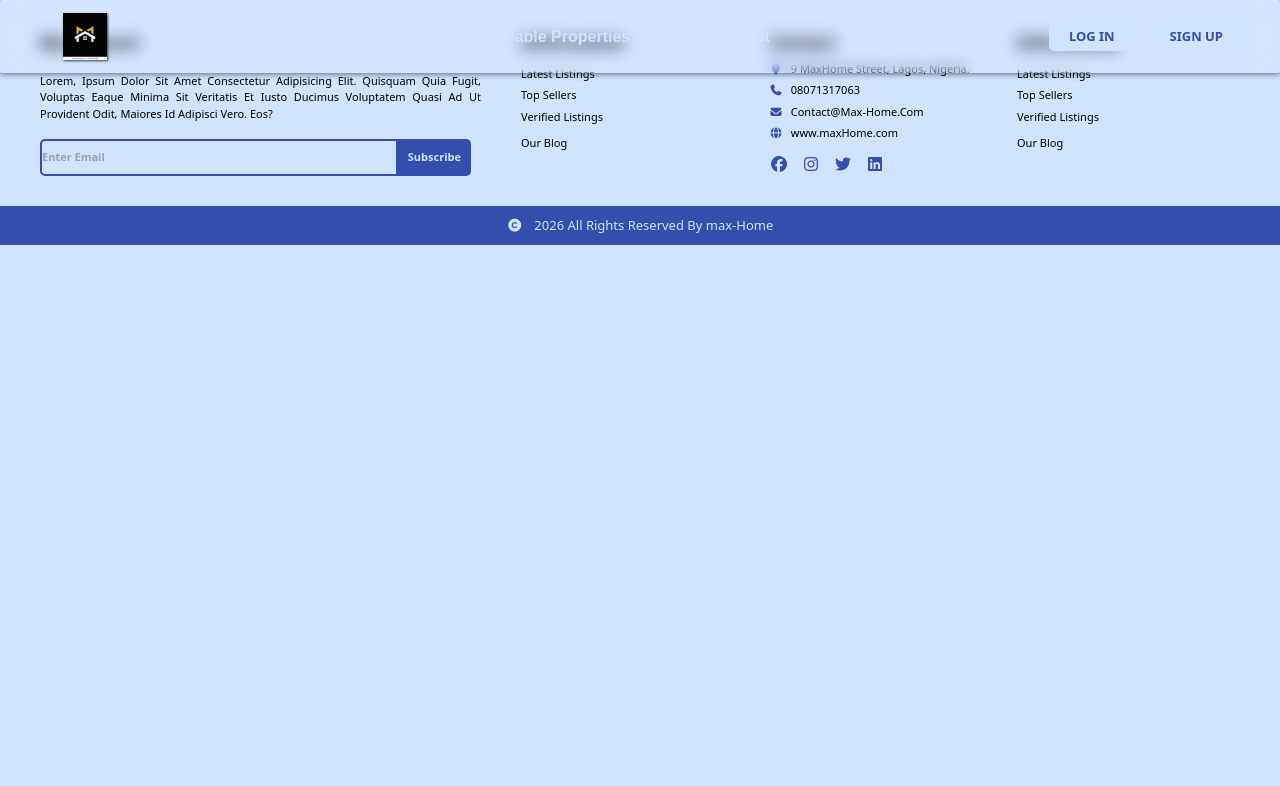
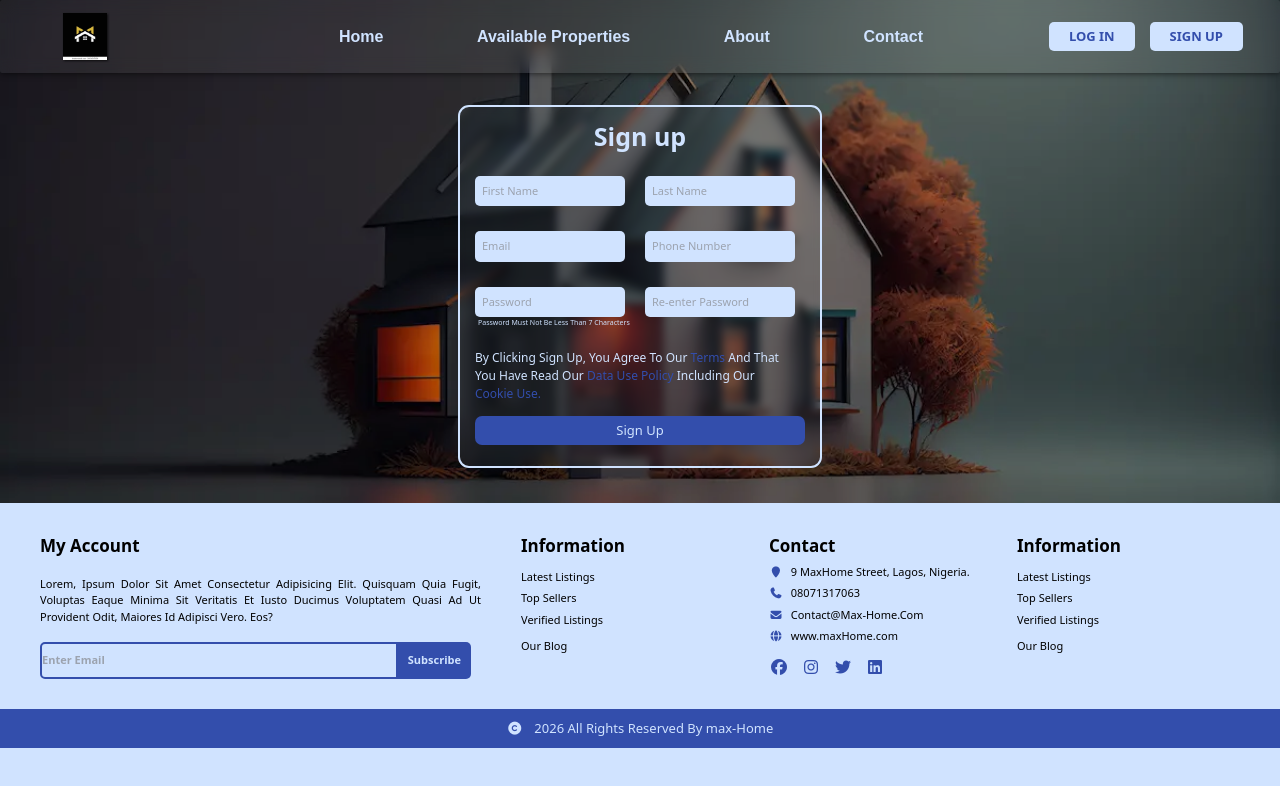
Before and after one commit to Alisky865/max-Home, a React (Vite) app: page /tenantsignUp in a window 1280 px wide. Shown: the top 786 px of the page. Built offline with nearby package versions, Linux system fonts and the light colour scheme.

Commit message:
integrated both the tenant signup page and agent signup pages into the system

```diff
--- a/src/App.jsx
+++ b/src/App.jsx
@@ -6,7 +6,8 @@ import Footer from './Components/Footer.jsx'
 import Home from './Pages/Home.jsx'
 import Login from './Pages/Login.jsx'
 import AgentsOrTenants from './Pages/AgentsOrTenants.jsx'
-import SignUp from './Pages/SignUp.jsx'
+import TenantSignUp from './Pages/TenantSignUp.jsx'
+import AgentSignUp from './Pages/AgentSignUp.jsx'
 import About from './Pages/About.jsx'
 
 
@@ -20,10 +21,10 @@ function App() {
       <Routes>
         <Route path="/" element={<Home/>}/>
         <Route path="/login" element={<Login/>}/>
-        <Route path="/AgentsOrTenants" element={<AgentsOrTenants/>}/>
-        <Route path="/signup" element={<SignUp/>}/>
+        <Route path="/agentsortenants" element={<AgentsOrTenants/>}/>
+        <Route path="/tenantsignUp" element={<TenantSignUp/>}/>
+        <Route path="/agentsignup" element={<AgentSignUp/>}/>
       </Routes>
-      {/* <AgentsOrTenants/> */}
       <About/>
       <Footer/>
     </>
--- a/src/Pages/SignUp.jsx
+++ b/src/Pages/AgentSignUp.jsx
@@ -4,28 +4,7 @@ import '../styles/styling.css'
 import '../styles/responsive.css'
 
 
-function SignUp() {
-
-  const clickHere = ()=>{
-    const click = document.querySelector(".clickHereBtn");
-
-    if(!click.classList.contains('clickToSignUp'))
-      { click.classList.add('clickToSignUp');
-         click.classList.remove('clickToSignUpClose')
-      }
-   else{click.classList.add('clickToSignUpClose');
-     click.classList.remove('clickToSignUp');
-   };
-
-
-    // click.classList.contains('clickToSignUp') ? click.classList.add('clickToSignUpClose') : click.classList.add('clickToSignUp');
-  }
-
-
-  // <input type="radio" value='Home Delivery'
-  //             checked={deliveryMethod === 'Home Delivery'}
-  //             onChange={pickDeliveryMethod} />
-  //           <label htmlFor="">Home Delivery</label>
+function AgentSignUp() {
 
 
   return (
@@ -43,18 +22,6 @@ function SignUp() {
              <h1 className="sign-up-heading text-center text-[25px]
                font-sans font-bold text-[#D0E3FF] my-[10px]">Sign up
              </h1>
-           </div>
-
-
-           <div>
-             <p className="sign-up-heading-p text-center text-[13px]
-              font-sans font-normal text-[#D0E3FF] mb-[5px] mr-[3px]
-               w-[100%]">
-               Want To Register As An Agent ?
-               <button className=" font-bold border-none bg-transparent px-[7px] py-[5px]" onClick={clickHere}>
-                 Click Here
-               </button>
-             </p>
            </div>
 
 
@@ -100,7 +67,7 @@ function SignUp() {
            </div>
 
 
-           <div className="clickHereBtn hidden ">
+           <div className="clickHereBtn ">
              <div className="details-box2 grid grid-cols-2">
                  <div className="grid grid-rows w-[160px]
                    overflow-hidden py-[3px] px-[1px] relative left-[7px] place-content-center">
@@ -230,4 +197,4 @@ function SignUp() {
   )
 }
 
-export default SignUp
+export default AgentSignUp
--- a/src/Pages/AgentsOrTenants.jsx
+++ b/src/Pages/AgentsOrTenants.jsx
@@ -1,14 +1,15 @@
 
 import React from 'react';
 import  { useState, useEffect } from 'react'
-import { Link } from "react-router-dom";
-import { NavLink } from 'react-router-dom';
+import { Link, useNavigate, NavLink } from "react-router-dom";
 import '../styles/styling.css'
 import '../styles/responsive.css'
 
 
 function AgentsOrTenants() {
   const [choice, setChoice] = useState('')
+
+  const navigate = useNavigate();
 
   function pickSignUpChoice(e){
     setChoice(e.target.value);
@@ -17,15 +18,15 @@ function AgentsOrTenants() {
   const isdisabled = choice.trim() === '';
 
   const createAcct = ()=>{
-    console.log('wats up man')
+    if(choice === 'Tenant')
+      navigate('/tenantsignup');
+   else if(choice === 'Agent')
+      navigate('/agentsignup');
+
+
   }
 
-  useEffect(()=>{console.log(choice)},[choice])
-
-  // <input type="radio" value='Home Delivery'
-  //             checked={deliveryMethod === 'Home Delivery'}
-  //             onChange={pickDeliveryMethod} />
-  //           <label htmlFor="">Home Delivery</label>
+  // useEffect(()=>{console.log(choice)},[choice])
 
 
   return (
--- /dev/null
+++ b/src/Pages/TenantSignUp.jsx
@@ -0,0 +1,100 @@
+
+import React from 'react';
+import '../styles/styling.css'
+import '../styles/responsive.css'
+
+
+function TenantSignUp() {
+
+
+  return (
+    <>
+
+     <section className="signInContainer z-[9] flex flex-col
+       align-middle justify-center relative top-0 left-0 right-0
+       p-[35px] h-max"  id="login-container">
+
+       <div className="signinBox self-center flex flex-col align-middle
+         px-[5px] py-[1px] border-[2px] border-[solid]
+         border-[#D0E3FF] bg-[#D0E3FF10] backdrop-blur-[4px]
+         rounded-[11px] h-[max-content] w-[max-content] mt-[70px]">
+           <div>
+             <h1 className="sign-up-heading text-center text-[25px]
+               font-sans font-bold text-[#D0E3FF] my-[10px]">Sign up
+             </h1>
+           </div>
+
+
+           <div className="details-box grid grid-cols-2
+             gap-[0px] p-[5px] w-[100%]">
+
+             <div className="fname-grid grid grid-rows-1
+              p-[5px] mb-[15px] w-[170px] overflow-hidden ">
+                <input className="firstNameInput  text-black font-sans font-normal text-[11px] bg-[#D0E3FF] px-[7px] py-[7px] border-[2px] border-none rounded-[5px] h-max w-[150px]" type="text" name="FirstName" placeholder="First Name" required/>
+
+             </div>
+             <div className="grid grid-rows-1
+              p-[5px] mb-[15px] w-[170px] overflow-hidden ">
+                <input className="lastNameInput  text-black font-sans font-normal text-[11px] bg-[#D0E3FF] px-[7px] py-[7px] border-[2px] border-none rounded-[5px] h-max w-[150px]" type="text" name="LastName" placeholder="Last Name" required/>
+
+             </div>
+
+
+             <div className="grid grid-rows-1
+              p-[5px] mb-[15px] w-[170px] overflow-hidden ">
+                <input className="emailInput  text-black font-sans font-normal text-[11px] bg-[#D0E3FF] px-[7px] py-[7px] border-[2px] border-none rounded-[5px] h-max w-[150px]" type="email" name="Email" placeholder="Email" required/>
+
+             </div>
+             <div className="grid grid-rows-1
+              p-[5px] mb-[15px] w-[170px] overflow-hidden ">
+                <input className="phoneNumberInput  text-black font-sans font-normal text-[11px] bg-[#D0E3FF] px-[7px] py-[7px] border-[2px] border-none rounded-[5px] h-max w-[150px]" type="number" name="PhoneNumber" placeholder="Phone Number" required/>
+
+             </div>
+
+
+             <div className=" grid grid-rows-1
+               p-[5px] w-[170px] overflow-hidden">
+                <input className="passwordInput  text-black font-sans font-normal text-[11px] bg-[#D0E3FF] px-[7px] py-[7px] border-[2px] border-none rounded-[5px] h-max w-[150px]" type="password" name="Password" placeholder="Password" required minLength="7"/>
+                <p className="text-[7px] text-[#D0E3FF] font-sans
+                 font-normal relative left-[3px] mt-[1px]">Password Must Not Be Less Than 7 Characters</p>
+
+             </div>
+             <div className="grid grid-rows-1
+               p-[5px] w-[170px] overflow-hidden">
+                <input className="passwordAgainInput  text-black font-sans font-normal text-[11px] bg-[#D0E3FF] px-[7px] py-[7px] border-[2px] border-none rounded-[5px] h-max  w-[150px]" type="password" name="PasswordAgain" placeholder="Re-enter Password" required minLength="7"/>
+
+             </div>
+           </div>
+
+
+         <div className="grid grid-rows-1
+            gap-[10px] px-[10px] py-[5px] mt-[5px] mb-[15px]">
+             <div className="">
+                <p className="agree-terms text-[12px] font-sans
+                  font-normal text-[#D0E3FF] mb-[3px] capitalize">
+                  by clicking sign up, you agree to our
+                  <a href="#" className="text-[#334EAC]"> terms </a>
+                    and that<br/>you have read our
+                  <a href="#" className="text-[#334EAC]"> data use policy
+                  </a> including our<br/>
+                  <a href="#" className="text-[#334EAC]"> cookie use.</a>
+                </p>
+             </div>
+
+             <button className=" bg-[#334EAC] text-[13px]
+               text-[#D0E3FF] font-sans font-normal px-[10px] py-[5px]
+               border-none
+               rounded-[7px] cursor-pointer w-[100%]">
+               Sign Up
+             </button>
+         </div>
+       </div>
+     </section>
+
+
+
+    </>
+  )
+}
+
+export default TenantSignUp
--- a/src/styles/styling.css
+++ b/src/styles/styling.css
@@ -141,6 +141,12 @@ body{
 
      .login-btn:hover, .signin-btn:hover
      .sidebarlogin-btn, .sidebarsignin:hover{
+      color:#D0E3FF;
+      background-color:#334EAC;
+      transition: all 1s ease;
+      }
+
+     .signin-btn:hover{
       color:#D0E3FF;
       background-color:#334EAC;
       transition: all 1s ease;
@@ -350,9 +356,8 @@ body{
 
        /* .clickHereBtn{display:none; transition:all 1s ease;} */
 
-       .clickHereBtn.clickToSignUp{
+       /* .clickHereBtn.clickToSignUp{
         display:block;
-        /* transition:all 1s ease; */
         animation:fadeAndScale 0.5s forwards;
        }
 
@@ -363,8 +368,7 @@ body{
 
 
       .clickHereBtn.clickToSignUpClose{
-        /* display:none;
-        transition:all 1s ease; */
+
         animation:fadeAndScaleOut 0.5s forwards;
        }
 
@@ -372,3 +376,4 @@ body{
       {0%{opacity:1; transform: scale(1);}
       100%{opacity:0; transform: scale(0.5);}
       }
+ */
```
